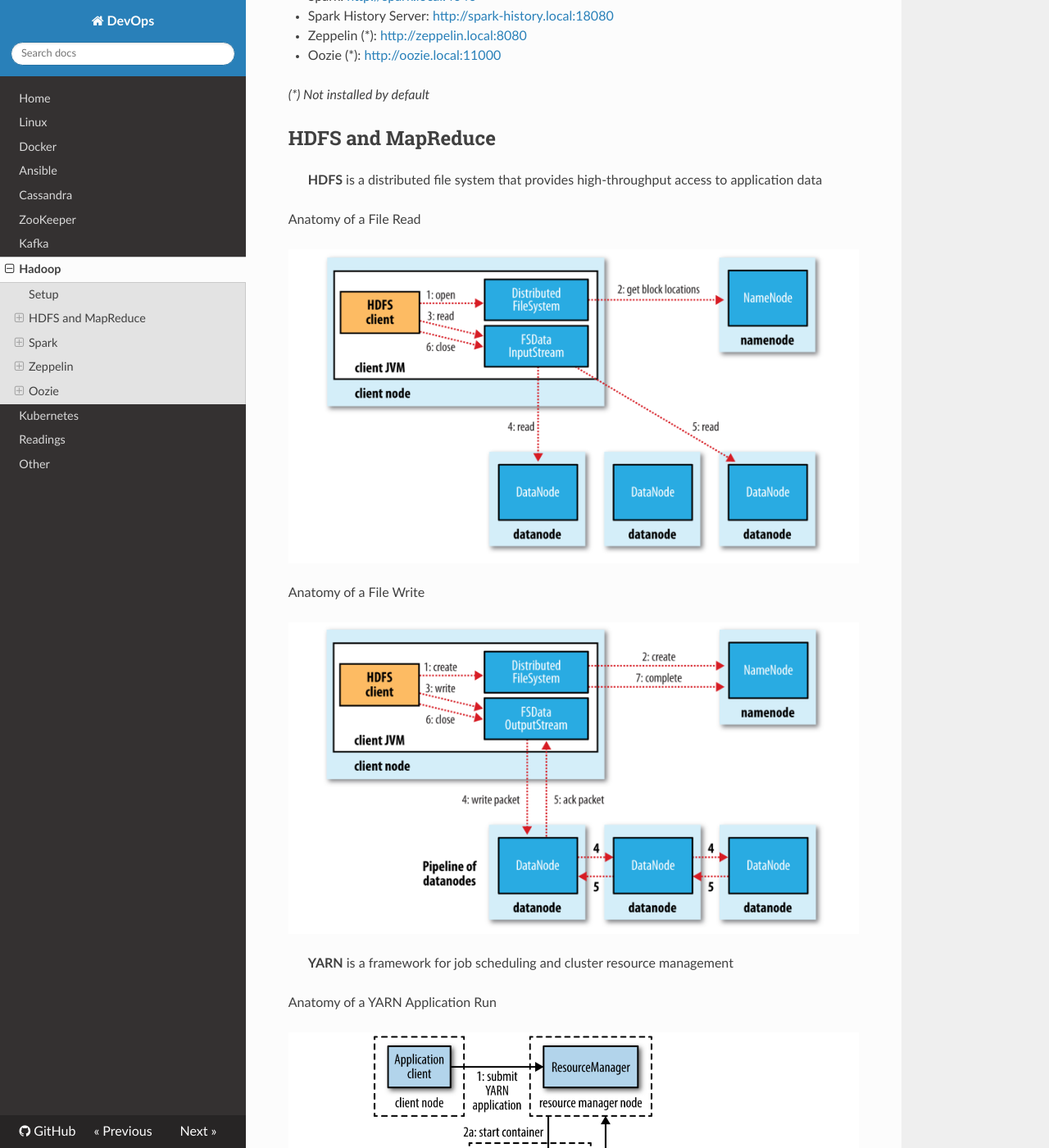
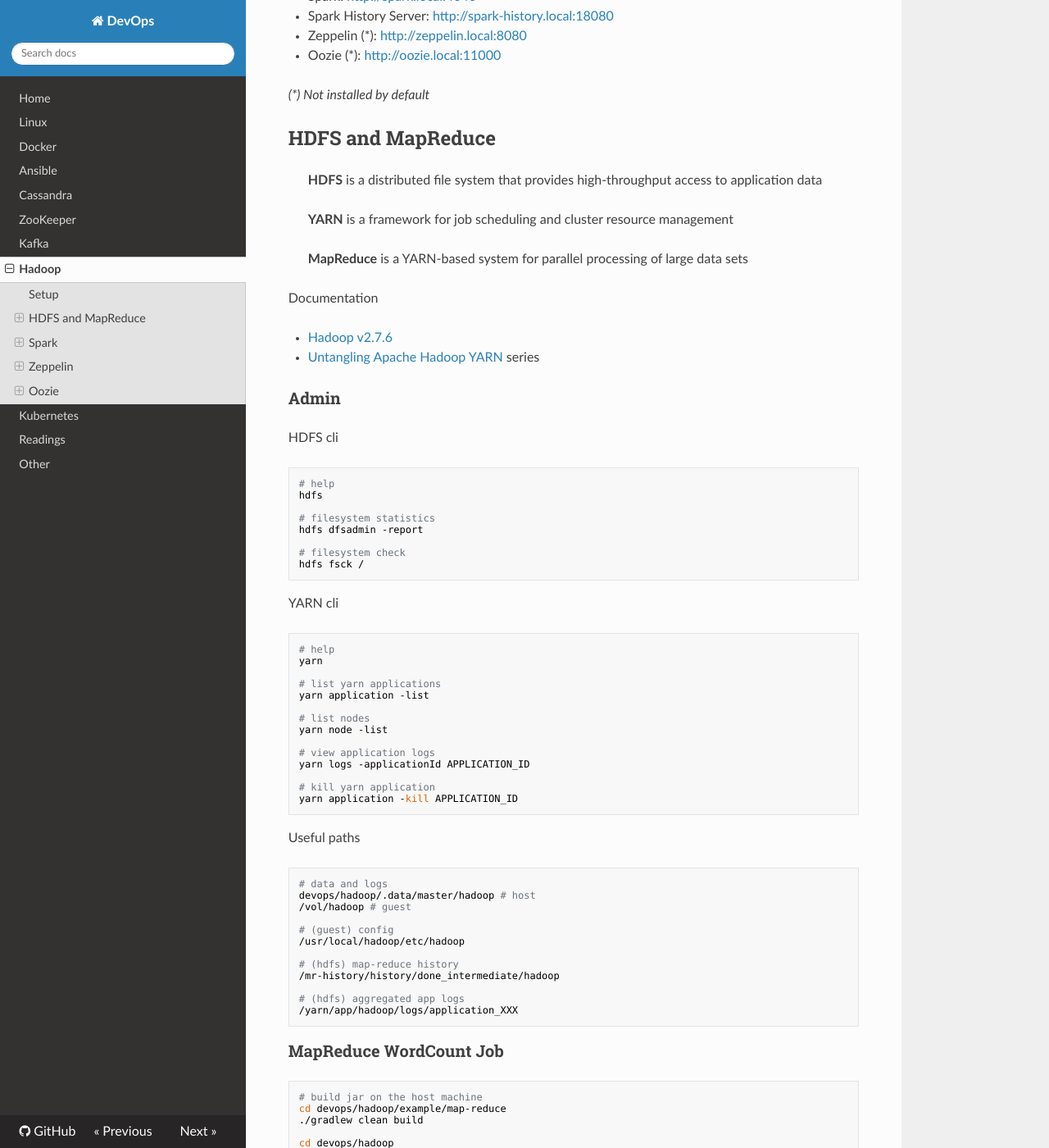
Before and after one commit to niqdev/devops, an MkDocs documentation site: the page built from docs/hadoop.md, in a window 1280 px wide and 1400 px high, scrolled down 2548 px. Shown: the whole window at 82% size. Built offline with MkDocs 1.6.1, drawn with Linux system fonts in a browser that asks for light colours; nearby versions of some CDN libraries; old or Windows-style settings are respelled for this version of MkDocs; some of the changed text lies outside the part shown.

Commit message:
hadoop: remove images

```diff
--- a/docs/hadoop.md
+++ b/docs/hadoop.md
@@ -143,33 +143,9 @@ Web UI links
 
 > **HDFS** is a distributed file system that provides high-throughput access to application data
 
-Anatomy of a File Read
-
-![hdfs-read](img/hdfs-read.png)
-
-Anatomy of a File Write
-
-![hdfs-write](img/hdfs-write.png)
-
 > **YARN** is a framework for job scheduling and cluster resource management
 
-Anatomy of a YARN Application Run
-
-![yarn-application](img/yarn-application.png)
-
-YARN's schedulers
-
-![yarn-scheduler](img/yarn-scheduler.png)
-
 > **MapReduce** is a YARN-based system for parallel processing of large data sets
-
-MapReduce data flow
-
-![map-reduce-data-flow](img/map-reduce-data-flow.png)
-
-MapReduce application on YARN
-
-![map-reduce-job](img/map-reduce-job.png)
 
 Documentation
 
```
